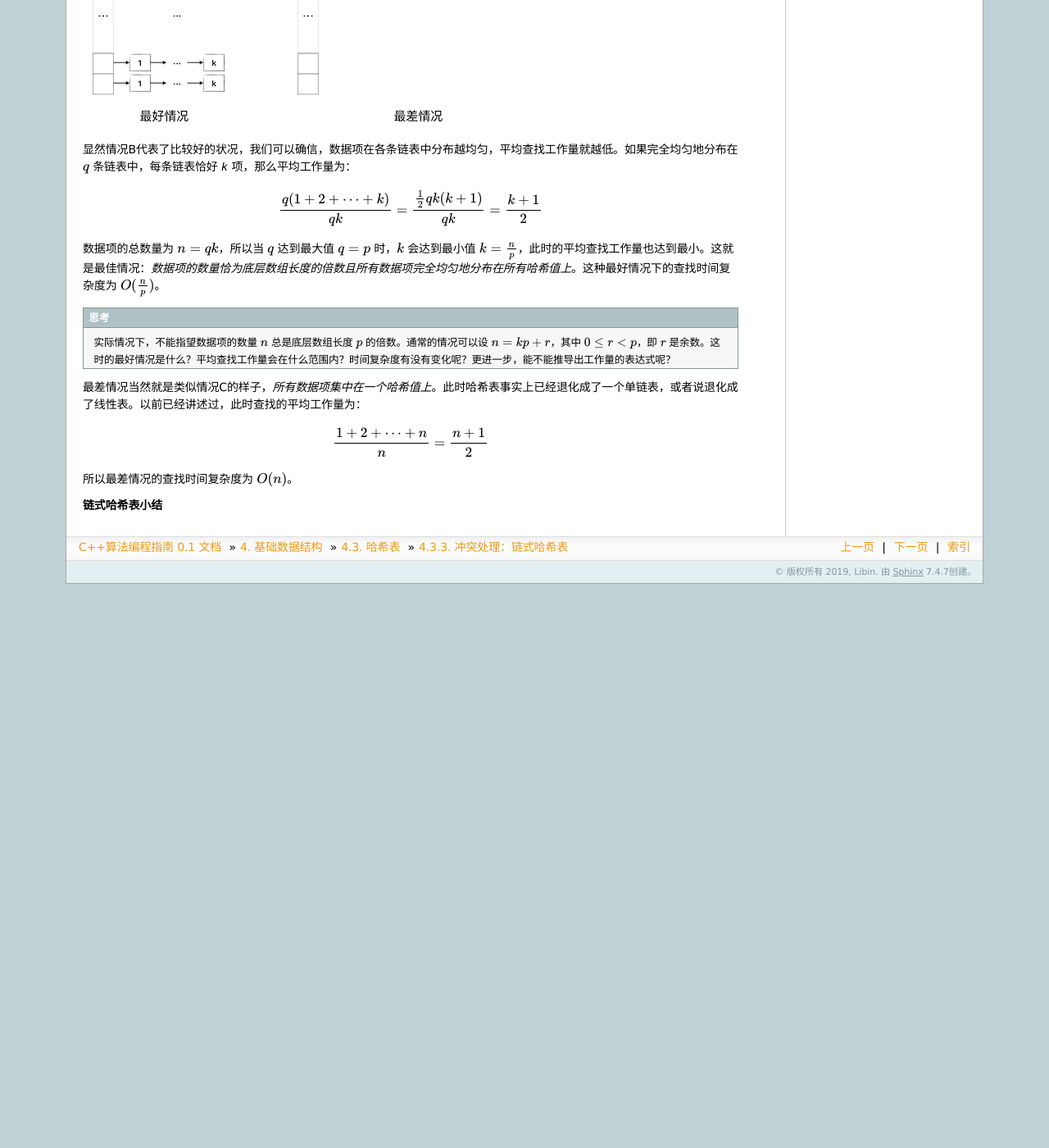
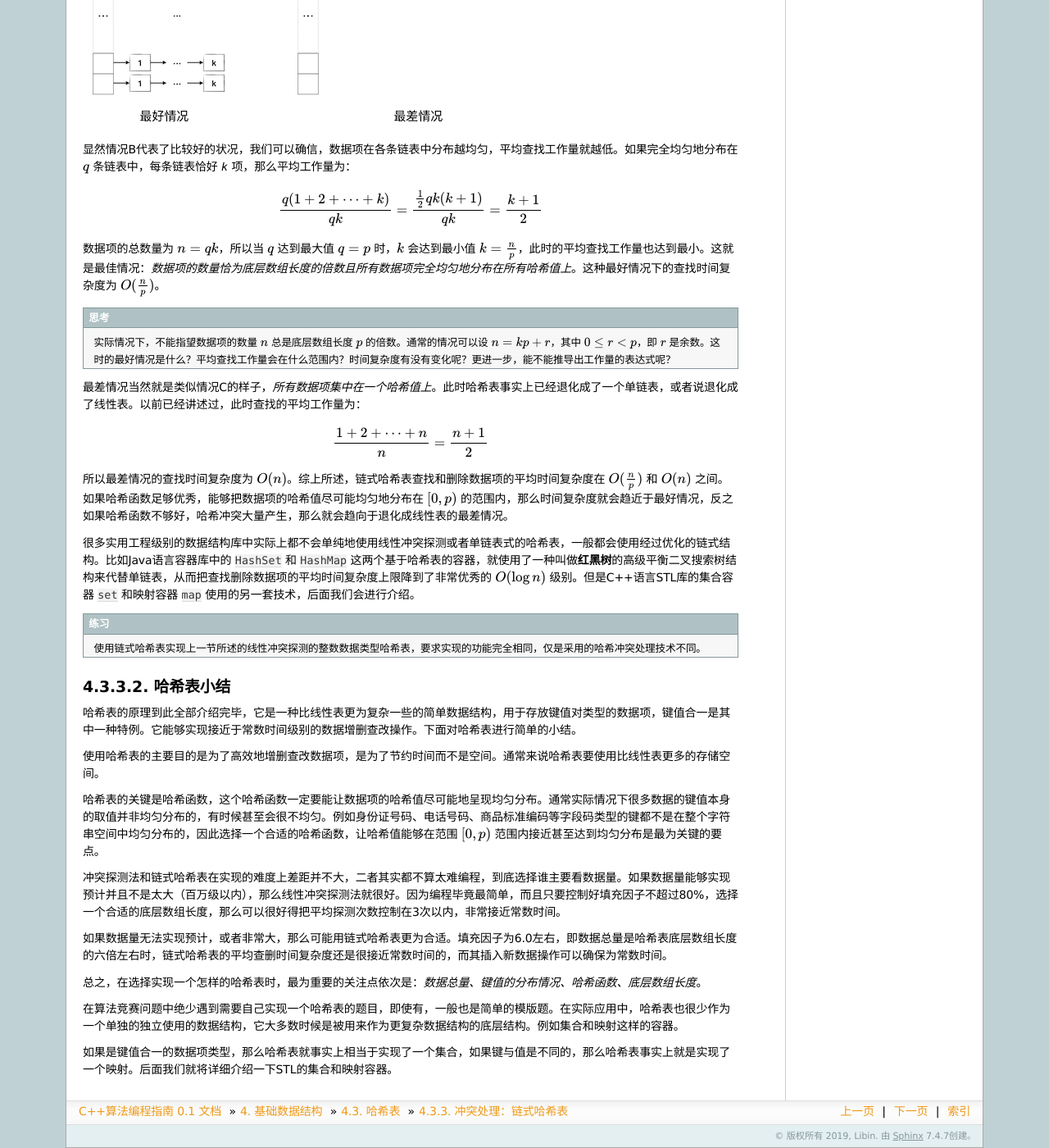
Before and after one commit to majorli/algo_guide, a Sphinx documentation site: the page built from source/ch03/sec03/333_hash_3.rst, in a window 1280 px wide and 1400 px high, scrolled down 2023 px. Shown: the whole window at 82% size. Built offline with Sphinx 7.4.7, drawn with Linux system fonts in a browser that asks for light colours; formulas are drawn with MathJax 3; before the commit the page ends 2735 px from its top, so only the background shows below that.

Commit message:
20200722_2324draft_333_writing

```diff
--- a/source/ch03/sec03/333_hash_3.rst
+++ b/source/ch03/sec03/333_hash_3.rst
@@ -72,6 +72,29 @@
 
    \frac{1+2+\cdots+n}{n}=\frac{n+1}{2}
 
-所以最差情况的查找时间复杂度为 :math:`O(n)`\ 。
+所以最差情况的查找时间复杂度为 :math:`O(n)`\ 。综上所述，链式哈希表查找和删除数据项的平均时间复杂度在 :math:`O({n\over p})` 和 :math:`O(n)` 之间。如果哈希函数足够优秀，能够把数据项的哈希值尽可能均匀地分布在 :math:`[0,p)` 的范围内，那么时间复杂度就会趋近于最好情况，反之如果哈希函数不够好，哈希冲突大量产生，那么就会趋向于退化成线性表的最差情况。
 
-**链式哈希表小结**
+很多实用工程级别的数据结构库中实际上都不会单纯地使用线性冲突探测或者单链表式的哈希表，一般都会使用经过优化的链式结构。比如Java语言容器库中的 ``HashSet`` 和 ``HashMap`` 这两个基于哈希表的容器，就使用了一种叫做\ :strong:`红黑树`\ 的高级平衡二叉搜索树结构来代替单链表，从而把查找删除数据项的平均时间复杂度上限降到了非常优秀的 :math:`O(\log n)` 级别。但是C++语言STL库的集合容器 ``set`` 和映射容器 ``map`` 使用的另一套技术，后面我们会进行介绍。
+
+.. admonition:: 练习
+
+   使用链式哈希表实现上一节所述的线性冲突探测的整数数据类型哈希表，要求实现的功能完全相同，仅是采用的哈希冲突处理技术不同。
+
+哈希表小结
+^^^^^^^^^^
+
+哈希表的原理到此全部介绍完毕，它是一种比线性表更为复杂一些的简单数据结构，用于存放键值对类型的数据项，键值合一是其中一种特例。它能够实现接近于常数时间级别的数据增删查改操作。下面对哈希表进行简单的小结。
+
+使用哈希表的主要目的是为了高效地增删查改数据项，是为了节约时间而不是空间。通常来说哈希表要使用比线性表更多的存储空间。
+
+哈希表的关键是哈希函数，这个哈希函数一定要能让数据项的哈希值尽可能地呈现均匀分布。通常实际情况下很多数据的键值本身的取值并非均匀分布的，有时候甚至会很不均匀。例如身份证号码、电话号码、商品标准编码等字段码类型的键都不是在整个字符串空间中均匀分布的，因此选择一个合适的哈希函数，让哈希值能够在范围 :math:`[0, p)` 范围内接近甚至达到均匀分布是最为关键的要点。
+
+冲突探测法和链式哈希表在实现的难度上差距并不大，二者其实都不算太难编程，到底选择谁主要看数据量。如果数据量能够实现预计并且不是太大（百万级以内），那么线性冲突探测法就很好。因为编程毕竟最简单，而且只要控制好填充因子不超过80%，选择一个合适的底层数组长度，那么可以很好得把平均探测次数控制在3次以内，非常接近常数时间。
+
+如果数据量无法实现预计，或者非常大，那么可能用链式哈希表更为合适。填充因子为6.0左右，即数据总量是哈希表底层数组长度的六倍左右时，链式哈希表的平均查删时间复杂度还是很接近常数时间的，而其插入新数据操作可以确保为常数时间。
+
+总之，在选择实现一个怎样的哈希表时，最为重要的关注点依次是：\ :emphasis:`数据总量、键值的分布情况、哈希函数、底层数组长度`\ 。
+
+在算法竞赛问题中绝少遇到需要自己实现一个哈希表的题目，即使有，一般也是简单的模版题。在实际应用中，哈希表也很少作为一个单独的独立使用的数据结构，它大多数时候是被用来作为更复杂数据结构的底层结构。例如集合和映射这样的容器。
+
+如果是键值合一的数据项类型，那么哈希表就事实上相当于实现了一个集合，如果键与值是不同的，那么哈希表事实上就是实现了一个映射。后面我们就将详细介绍一下STL的集合和映射容器。
```
